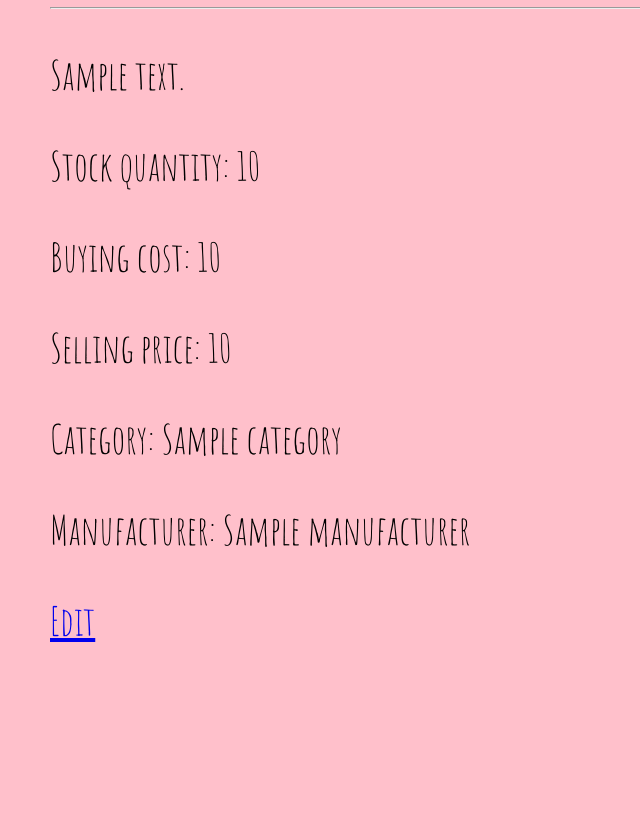
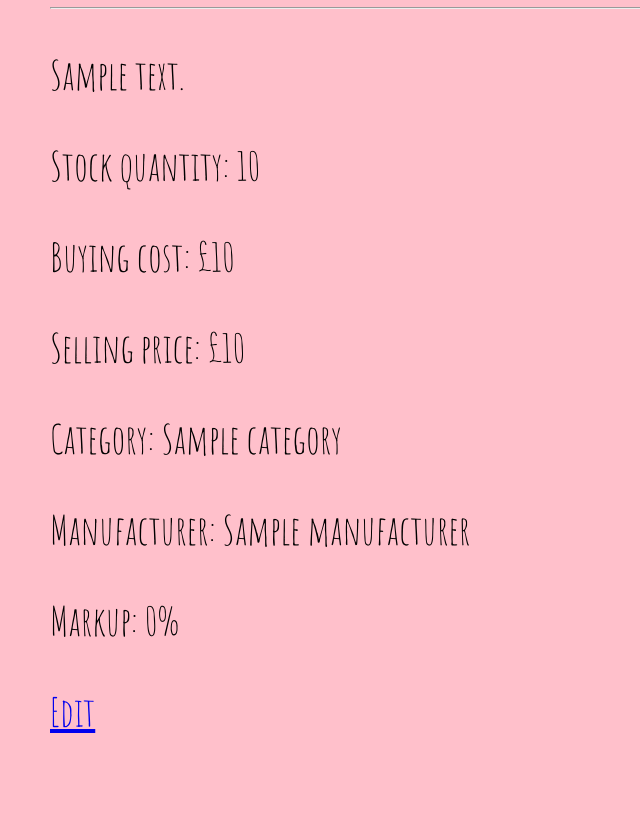
Before and after one commit to Katie-Sloan/Python-project, a Flask app: page /products/1 in a window 1280 px wide. Shown: the part 517-1344 px from the top of the page, without its empty margins (0-640 px from the left). Before the commit the page ends 1159 px from the top, so only its background shows below. Run offline with Flask 2, Linux system fonts and the light colour scheme; a database or web service that is not in the repository returns one stand-in record (values such as "Sample title"); some libraries are stand-ins or nearby versions.

Commit message:
Further modified templates

```diff
--- a/templates/products/show.html
+++ b/templates/products/show.html
@@ -7,10 +7,11 @@
 <hr>
 <p>{{product.description}}</p>
 <p>Stock quantity: {{product.stock_quantity}}</p>
-<p>Buying cost: {{product.buying_cost}}</p>
-<p>Selling price: {{product.selling_price}}</p>
+<p>Buying cost: £{{product.buying_cost}}</p>
+<p>Selling price: £{{product.selling_price}}</p>
 <p>Category: {{product.category}}</p>
 <p>Manufacturer: {{product.manufacturer.name}}</p>
+<p>Markup: {{product.calculate_markup(product)}}%</p>
 <p><a href="/products/{{product.id}}/edit">Edit</a></p>
 </div>
 
```
